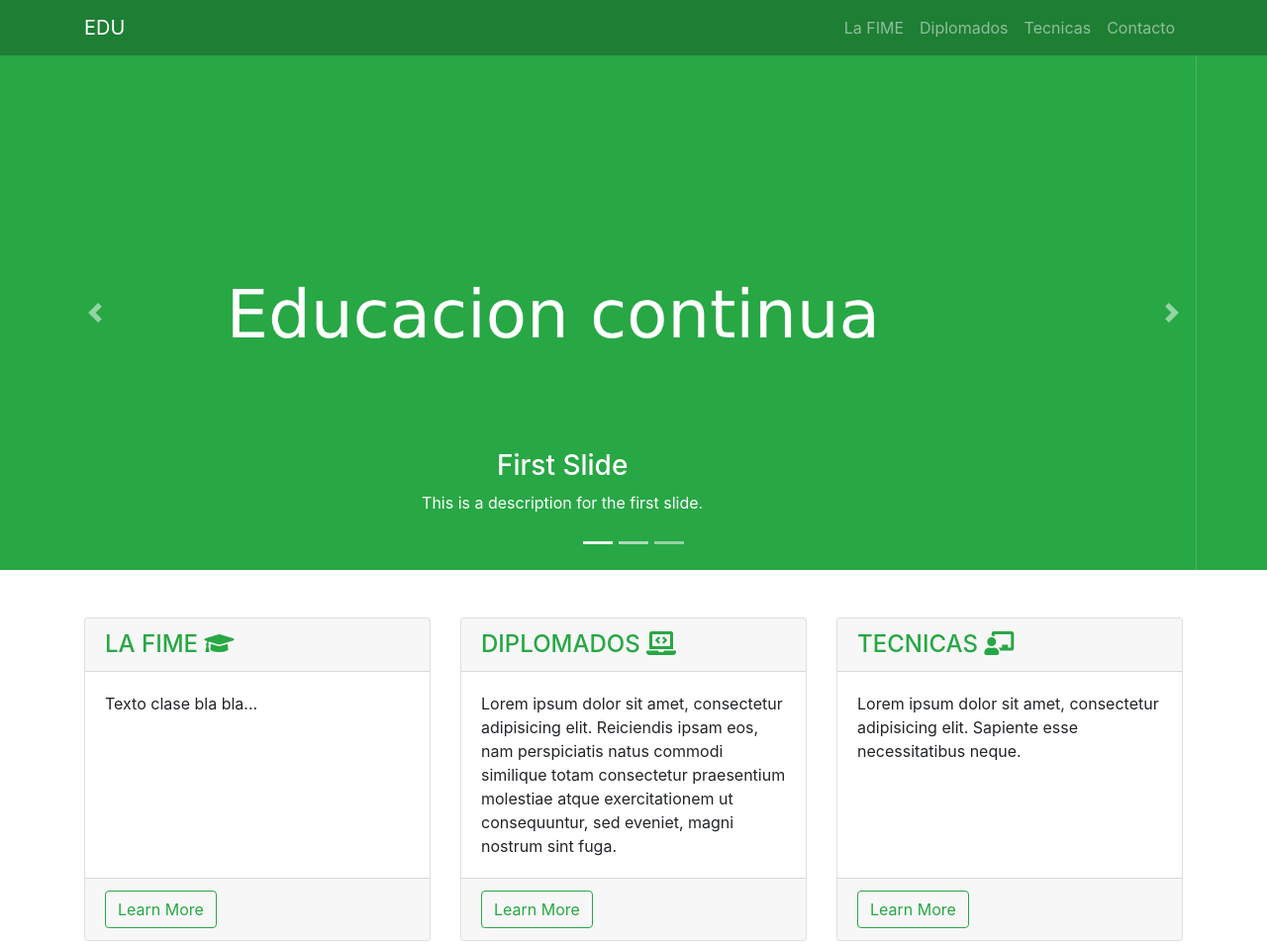
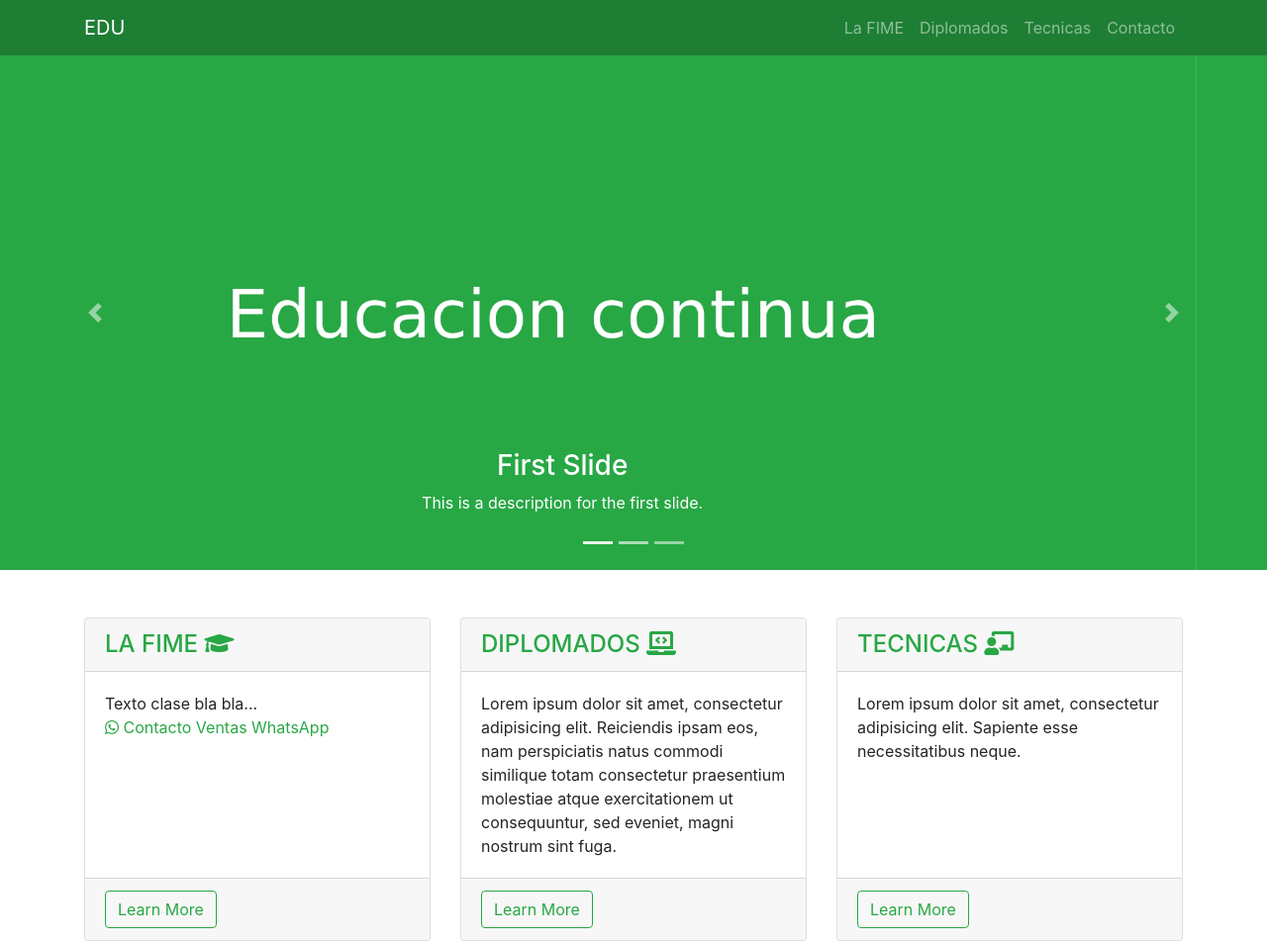
Before and after one commit to O-M-Leal-Salazar/ProyectoModulo3Marzo, a website: page index.html in a window 1280 px wide. Shown: the top 954 px of the page at 99% size. Drawn offline with Linux system fonts and the light colour scheme; a web font is replaced by a local one.

Commit message:
Api whatsapp
El desarrollador hizo cambios en el index

```diff
--- a/index.html
+++ b/index.html
@@ -101,7 +101,9 @@
         <div class="card h-100">
           <h4 class="card-header ColorCliente">LA FIME <i class="fas fa-graduation-cap"></i></h4>
           <div class="card-body">
-            <p class="card-text">Texto clase bla bla...</p>
+            <p class="card-text">Texto clase bla bla...<br>
+              <a href="https://api.whatsapp.com/send?phone=528118999427" target="_blank"><i class="fab fa-whatsapp"></i> Contacto Ventas WhatsApp</a>
+            </p>
           </div>
           <div class="card-footer">
             <a href="#" class="btn btn-outline-success">Learn More</a>
```
